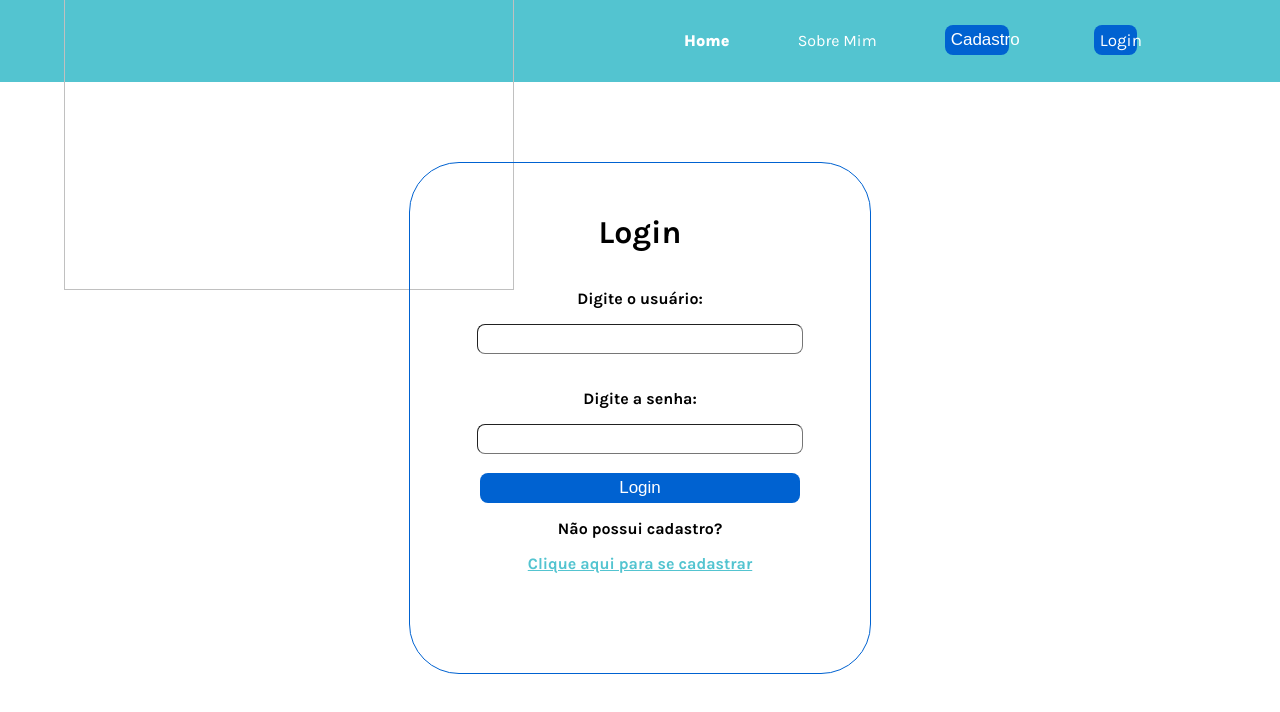
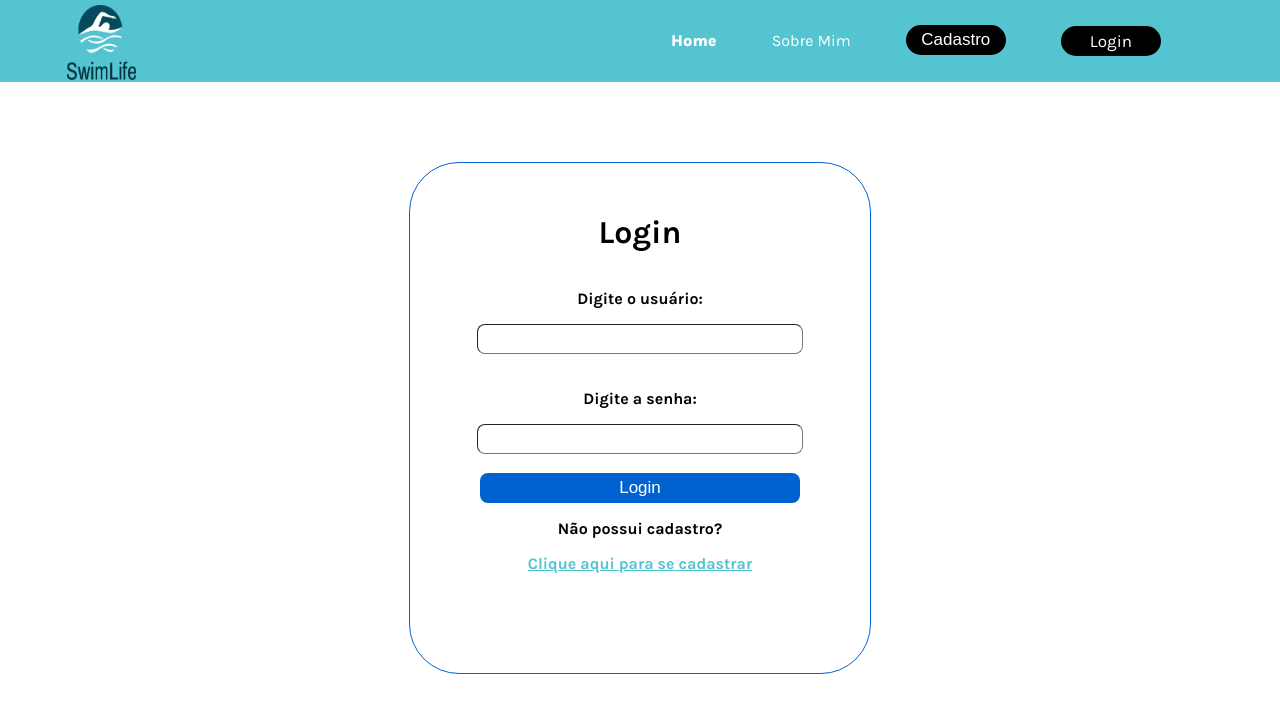
Before and after one commit to isabelafrancisco/SwimLife, a plain HTML site: page Login/login2.html in a window 1280 px wide. Drawn offline with Linux system fonts and the light colour scheme.

Commit message:
Botões de cadastro e login arrumados

```diff
--- a/Login/login2.html
+++ b/Login/login2.html
@@ -9,13 +9,13 @@
     <title>SwimLife | Login</title>
 
     <link rel="stylesheet" href="style.css">
-    <link rel="icon" href="../tela inicial/img/logoswimlife.png">
+    <link rel="icon" href="../Login/assets/imgs/logoswimlife.png">
     <link rel="preconnect" href="../tela inicial/inicial.html">
 </head>
 <body>
   <div class="header">
     <div class="container">
-      <h1><img class="imagem" src="./img/logoswimlife.png" alt=""></h1>
+      <h1><img class="imagem" src="../Login/assets/imgs/logoswimlife.png" alt=""></h1>
       <ul class="navbar">
         <li class="agora">
           <a href="../tela inicial/inicial.html">Home</a>
--- a/Login/style.css
+++ b/Login/style.css
@@ -1,9 +1,9 @@
 @import url('https://fonts.googleapis.com/css2?family=Karla:ital,wght@0,200..800;1,200..800&display=swap');
- body {
+
+body {
     margin: 0;
     padding: 0;
-    height: 100%;
-    overflow: hidden;
+    font-family: 'Karla', sans-serif;
 }
 
 .MsgErro {
@@ -26,6 +26,7 @@
     align-items: center;
 }
 
+
 .header .container { /*quando se encontrarem terá essa estilização*/
     justify-content: space-between; /*um em cada lado da tela*/
     align-items: center;
@@ -47,34 +48,37 @@
     font-family: 'Karla', sans-serif;
 }
 
-.imagem2 {
+.header .container .imagem { /* arrumar o tamanho da imagem na navbar */
     height: 75px;
     width: 75px;
-    margin-top: 10px;
+    margin-top: 5px;
 }
 
 .agora {/* estiliza o inicial no header */
     font-weight: 800; /*grossura da fonte*/
 }
 
-.azul {
+.pretocadastro {
     background-color:black;
     border: none;
-    padding: 8px;
     border-radius: 25px;
     width: 100px;
     color: white;
     cursor: pointer;
+    justify-items: center;
 }
 
-.laranja {
+
+ .navbar .pretologin {
     background-color: black;
     border: none;
-    padding: 8px;
     border-radius: 25px;
     width: 100px;
     color: white;
     cursor: pointer;
+    margin-top: 2px;
+    align-items: center;
+
 }
 
 .principal{
@@ -94,7 +98,7 @@
 
 
 
-
+/* LOGIN */
 
 .Login{
     border-radius:50px ;
--- a/tela cadastro/css/cadastro.css
+++ /dev/null
@@ -1,92 +0,0 @@
-@import url('https://fonts.googleapis.com/css2?family=Karla:ital,wght@0,200..800;1,200..800&display=swap');
-body {
-    margin: 0;
-    padding: 0;
-    font-family: 'Karla', sans-serif;
-}
-
-.header { /*define o tamanho do header*/
-    height: 80px;
-    border-bottom: 2px solid #53C4D0;
-    background-color:#53C4D0;
-}
-
-.container { /*define como será os elementos dentro*/
-    display: flex;
-    width: 90%;
-    margin: auto;
-    justify-content: center;
-    align-items: center;
-}
-
-.header .container { /*quando se encontrarem terá essa estilização*/
-    justify-content: space-between; /*um em cada lado da tela*/
-    align-items: center;
-    height: 100%;
-}
-
-.navbar{ /*define como será os elementos de inicial, simulador, espaçamentos...*/
-    display: flex;
-    justify-content: space-evenly; /*espaça os campos entre si*/
-    width: 600px; /*separa um pouco mais os textos*/
-    align-items: center;
-    list-style: none; /* tira a bolinha */
-    color: #fff;
-}
-
-.header a {
-    text-decoration: none;
-    color: #fff;
-    font-family: 'Karla', sans-serif;
-}
-
-.imagem {
-    height: 75px;
-    width: 75px;
-    margin-top: 10px;
-}
-
-.agora {/* estiliza o inicial no header */
-    font-weight: 800; /*grossura da fonte*/
-}
-
-.pretocadastro {
-    background-color:black;
-    border: none;
-    padding: 8px;
-    border-radius: 25px;
-    width: 100px;
-    color: white;
-    cursor: pointer;
-}
-
-.pretologin {
-    background-color: black;
-    border: none;
-    padding: 8px;
-    border-radius: 25px;
-    width: 100px;
-    color: white;
-    cursor: pointer;
-}
-
-/* BODY */
-
-/* Estilização do banner */
-.banner {
-    display: flex;
-    justify-content: space-between;
-    align-items: center;
-    height: 570px;
-    background-color: #f1f5f9;
-    flex-direction: row;
-    padding-left: 6%;
-}
-
-.banner-left {
-    display: flex;
-    flex: 1;
-    padding: 20px;
-    flex-direction: column;
-    align-items: center;
-}
```
Also changed, not shown: Login/cadastro.html (+2 -2 lines), tela cadastro/cadastro.html (deleted, +0 -52 lines), tela cadastro/assets/imgs/logoswimlife.png (deleted).
